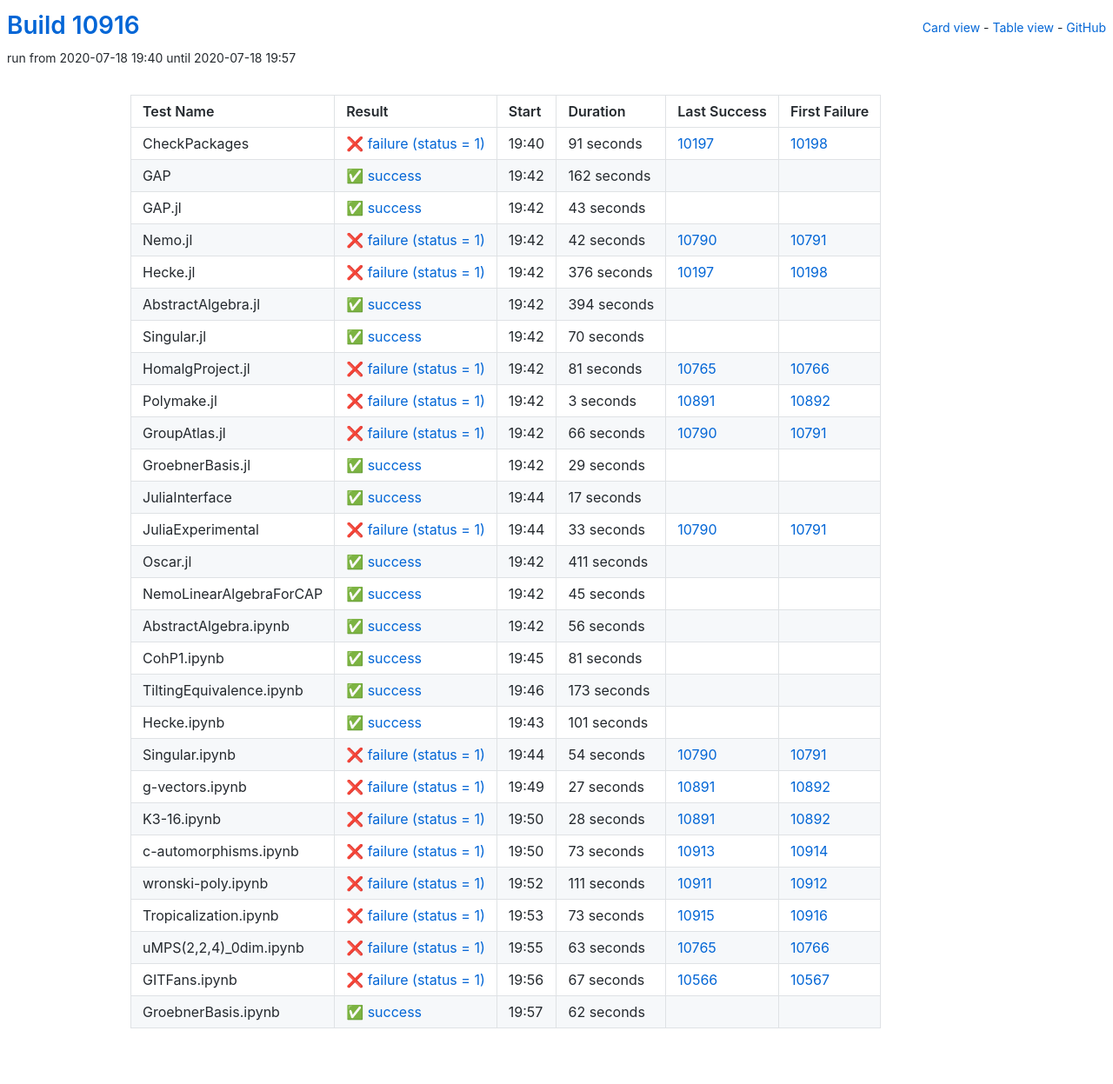
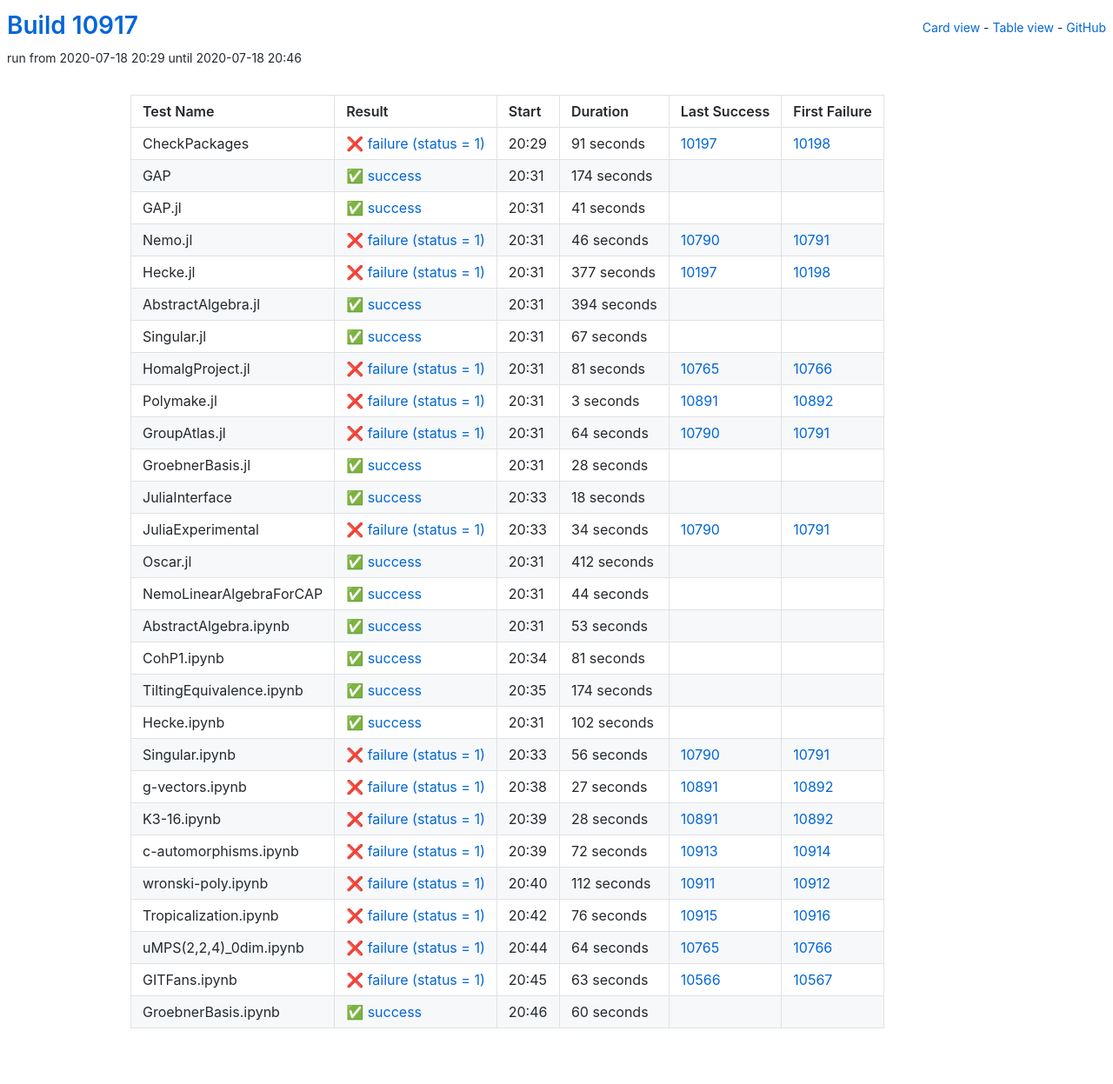
Before and after one commit to oscar-system/oscar-ci-status, a Jekyll site: the page built from table.html, in a window 1280 px wide. Shown: the whole page at 87% size. Built offline with Jekyll 4.4.1, drawn with Linux system fonts in a browser that asks for light colours.

Commit message:
Build #10917

```diff
--- a/_data/ci.yml
+++ b/_data/ci.yml
@@ -1,6 +1,6 @@
 ---
-build: 10916
-build_url: https://oscarci.mathematik.uni-kl.de/job/oscar/10916/
+build: 10917
+build_url: https://oscarci.mathematik.uni-kl.de/job/oscar/10917/
 job: oscar
 organization: oscar-system
 repo: oscar-ci-status
@@ -8,8 +8,8 @@ repourl: https://github.com/oscar-system/oscar-ci-status
 tests:
 - name: CheckPackages
   id: checkpackages
-  log: https://oscarci.mathematik.uni-kl.de/job/oscar/10916/artifact/logs/build-10916/CheckPackages.log
-  start: 2020-07-18 19:40
+  log: https://oscarci.mathematik.uni-kl.de/job/oscar/10917/artifact/logs/build-10917/CheckPackages.log
+  start: 2020-07-18 20:29
   success: false
   exitcode: 1
   status: failure
@@ -20,56 +20,56 @@ tests:
   first_failure_url: https://oscarci.mathematik.uni-kl.de/job/oscar/10198/
 - name: GAP
   id: gap
-  log: https://oscarci.mathematik.uni-kl.de/job/oscar/10916/artifact/logs/build-10916/GAP.log
-  start: 2020-07-18 19:42
+  log: https://oscarci.mathematik.uni-kl.de/job/oscar/10917/artifact/logs/build-10917/GAP.log
+  start: 2020-07-18 20:31
   success: true
   exitcode: 0
   status: success
-  duration: 162
+  duration: 174
   last_success: false
   last_success_url:
   first_failure: false
   first_failure_url:
 - name: GAP.jl
   id: gap-jl
-  log: https://oscarci.mathematik.uni-kl.de/job/oscar/10916/artifact/logs/build-10916/GAP.jl.log
-  start: 2020-07-18 19:42
+  log: https://oscarci.mathematik.uni-kl.de/job/oscar/10917/artifact/logs/build-10917/GAP.jl.log
+  start: 2020-07-18 20:31
   success: true
   exitcode: 0
   status: success
-  duration: 43
+  duration: 41
   last_success: false
   last_success_url:
   first_failure: false
   first_failure_url:
 - name: Nemo.jl
   id: nemo-jl
-  log: https://oscarci.mathematik.uni-kl.de/job/oscar/10916/artifact/logs/build-10916/Nemo.jl.log
-  start: 2020-07-18 19:42
+  log: https://oscarci.mathematik.uni-kl.de/job/oscar/10917/artifact/logs/build-10917/Nemo.jl.log
+  start: 2020-07-18 20:31
   success: false
   exitcode: 1
   status: failure
-  duration: 42
+  duration: 46
   last_success: 10790
   last_success_url: https://oscarci.mathematik.uni-kl.de/job/oscar/10790/
   first_failure: 10791
   first_failure_url: https://oscarci.mathematik.uni-kl.de/job/oscar/10791/
 - name: Hecke.jl
   id: hecke-jl
-  log: https://oscarci.mathematik.uni-kl.de/job/oscar/10916/artifact/logs/build-10916/Hecke.jl.log
-  start: 2020-07-18 19:42
+  log: https://oscarci.mathematik.uni-kl.de/job/oscar/10917/artifact/logs/build-10917/Hecke.jl.log
+  start: 2020-07-18 20:31
   success: false
   exitcode: 1
   status: failure
-  duration: 376
+  duration: 377
   last_success: 10197
   last_success_url: https://oscarci.mathematik.uni-kl.de/job/oscar/10197/
   first_failure: 10198
   first_failure_url: https://oscarci.mathematik.uni-kl.de/job/oscar/10198/
 - name: AbstractAlgebra.jl
   id: abstractalgebra-jl
-  log: https://oscarci.mathematik.uni-kl.de/job/oscar/10916/artifact/logs/build-10916/AbstractAlgebra.jl.log
-  start: 2020-07-18 19:42
+  log: https://oscarci.mathematik.uni-kl.de/job/oscar/10917/artifact/logs/build-10917/AbstractAlgebra.jl.log
+  start: 2020-07-18 20:31
   success: true
   exitcode: 0
   status: success
@@ -80,20 +80,20 @@ tests:
   first_failure_url:
 - name: Singular.jl
   id: singular-jl
-  log: https://oscarci.mathematik.uni-kl.de/job/oscar/10916/artifact/logs/build-10916/Singular.jl.log
-  start: 2020-07-18 19:42
+  log: https://oscarci.mathematik.uni-kl.de/job/oscar/10917/artifact/logs/build-10917/Singular.jl.log
+  start: 2020-07-18 20:31
   success: true
   exitcode: 0
   status: success
-  duration: 70
+  duration: 67
   last_success: false
   last_success_url:
   first_failure: false
   first_failure_url:
 - name: HomalgProject.jl
   id: homalgproject-jl
-  log: https://oscarci.mathematik.uni-kl.de/job/oscar/10916/artifact/logs/build-10916/HomalgProject.jl.log
-  start: 2020-07-18 19:42
+  log: https://oscarci.mathematik.uni-kl.de/job/oscar/10917/artifact/logs/build-10917/HomalgProject.jl.log
+  start: 2020-07-18 20:31
   success: false
   exitcode: 1
   status: failure
@@ -104,8 +104,8 @@ tests:
   first_failure_url: https://oscarci.mathematik.uni-kl.de/job/oscar/10766/
 - name: Polymake.jl
   id: polymake-jl
-  log: https://oscarci.mathematik.uni-kl.de/job/oscar/10916/artifact/logs/build-10916/Polymake.jl.log
-  start: 2020-07-18 19:42
+  log: https://oscarci.mathematik.uni-kl.de/job/oscar/10917/artifact/logs/build-10917/Polymake.jl.log
+  start: 2020-07-18 20:31
   success: false
   exitcode: 1
   status: failure
@@ -116,92 +116,92 @@ tests:
   first_failure_url: https://oscarci.mathematik.uni-kl.de/job/oscar/10892/
 - name: GroupAtlas.jl
   id: groupatlas-jl
-  log: https://oscarci.mathematik.uni-kl.de/job/oscar/10916/artifact/logs/build-10916/GroupAtlas.jl.log
-  start: 2020-07-18 19:42
+  log: https://oscarci.mathematik.uni-kl.de/job/oscar/10917/artifact/logs/build-10917/GroupAtlas.jl.log
+  start: 2020-07-18 20:31
   success: false
   exitcode: 1
   status: failure
-  duration: 66
+  duration: 64
   last_success: 10790
   last_success_url: https://oscarci.mathematik.uni-kl.de/job/oscar/10790/
   first_failure: 10791
   first_failure_url: https://oscarci.mathematik.uni-kl.de/job/oscar/10791/
 - name: GroebnerBasis.jl
   id: groebnerbasis-jl
-  log: https://oscarci.mathematik.uni-kl.de/job/oscar/10916/artifact/logs/build-10916/GroebnerBasis.jl.log
-  start: 2020-07-18 19:42
+  log: https://oscarci.mathematik.uni-kl.de/job/oscar/10917/artifact/logs/build-10917/GroebnerBasis.jl.log
+  start: 2020-07-18 20:31
   success: true
   exitcode: 0
   status: success
-  duration: 29
+  duration: 28
   last_success: false
   last_success_url:
   first_failure: false
   first_failure_url:
 - name: JuliaInterface
   id: juliainterface
-  log: https://oscarci.mathematik.uni-kl.de/job/oscar/10916/artifact/logs/build-10916/JuliaInterface.log
-  start: 2020-07-18 19:44
+  log: https://oscarci.mathematik.uni-kl.de/job/oscar/10917/artifact/logs/build-10917/JuliaInterface.log
+  start: 2020-07-18 20:33
   success: true
   exitcode: 0
   status: success
-  duration: 17
+  duration: 18
   last_success: false
   last_success_url:
   first_failure: false
   first_failure_url:
 - name: JuliaExperimental
   id: juliaexperimental
-  log: https://oscarci.mathematik.uni-kl.de/job/oscar/10916/artifact/logs/build-10916/JuliaExperimental.log
-  start: 2020-07-18 19:44
+  log: https://oscarci.mathematik.uni-kl.de/job/oscar/10917/artifact/logs/build-10917/JuliaExperimental.log
+  start: 2020-07-18 20:33
   success: false
   exitcode: 1
   status: failure
-  duration: 33
+  duration: 34
   last_success: 10790
   last_success_url: https://oscarci.mathematik.uni-kl.de/job/oscar/10790/
   first_failure: 10791
   first_failure_url: https://oscarci.mathematik.uni-kl.de/job/oscar/10791/
 - name: Oscar.jl
   id: oscar-jl
-  log: https://oscarci.mathematik.uni-kl.de/job/oscar/10916/artifact/logs/build-10916/Oscar.jl.log
-  start: 2020-07-18 19:42
+  log: https://oscarci.mathematik.uni-kl.de/job/oscar/10917/artifact/logs/build-10917/Oscar.jl.log
+  start: 2020-07-18 20:31
   success: true
   exitcode: 0
   status: success
-  duration: 411
+  duration: 412
   last_success: false
   last_success_url:
   first_failure: false
   first_failure_url:
 - name: NemoLinearAlgebraForCAP
   id: nemolinearalgebraforcap
-  log: https://oscarci.mathematik.uni-kl.de/job/oscar/10916/artifact/logs/build-10916/NemoLinearAlgebraForCAP.log
-  start: 2020-07-18 19:42
+  log: https://oscarci.mathematik.uni-kl.de/job/oscar/10917/artifact/logs/build-10917/NemoLinearAlgebraForCAP.log
+  start: 2020-07-18 20:31
   success: true
   exitcode: 0
   status: success
-  duration: 45
+  duration: 44
   last_success: false
   last_success_url:
   first_failure: false
   first_failure_url:
 - name: AbstractAlgebra.ipynb
   id: abstractalgebra-ipynb
-  log: https://oscarci.mathematik.uni-kl.de/job/oscar/10916/artifact/logs/build-10916/AbstractAlgebra.ipynb.log
-  start: 2020-07-18 19:42
+  log: https://oscarci.mathematik.uni-kl.de/job/oscar/10917/artifact/logs/build-10917/AbstractAlgebra.ipynb.log
+  start: 2020-07-18 20:31
   success: true
   exitcode: 0
   status: success
-  duration: 56
+  duration: 53
   last_success: false
   last_success_url:
   first_failure: false
   first_failure_url:
 - name: CohP1.ipynb
   id: cohp1-ipynb
-  log: https://oscarci.mathematik.uni-kl.de/job/oscar/10916/artifact/logs/build-10916/CohP1.ipynb.log
-  start: 2020-07-18 19:45
+  log: https://oscarci.mathematik.uni-kl.de/job/oscar/10917/artifact/logs/build-10917/CohP1.ipynb.log
+  start: 2020-07-18 20:34
   success: true
   exitcode: 0
   status: success
@@ -212,44 +212,44 @@ tests:
   first_failure_url:
 - name: TiltingEquivalence.ipynb
   id: tiltingequivalence-ipynb
-  log: https://oscarci.mathematik.uni-kl.de/job/oscar/10916/artifact/logs/build-10916/TiltingEquivalence.ipynb.log
-  start: 2020-07-18 19:46
+  log: https://oscarci.mathematik.uni-kl.de/job/oscar/10917/artifact/logs/build-10917/TiltingEquivalence.ipynb.log
+  start: 2020-07-18 20:35
   success: true
   exitcode: 0
   status: success
-  duration: 173
+  duration: 174
   last_success: false
   last_success_url:
   first_failure: false
   first_failure_url:
 - name: Hecke.ipynb
   id: hecke-ipynb
-  log: https://oscarci.mathematik.uni-kl.de/job/oscar/10916/artifact/logs/build-10916/Hecke.ipynb.log
-  start: 2020-07-18 19:43
+  log: https://oscarci.mathematik.uni-kl.de/job/oscar/10917/artifact/logs/build-10917/Hecke.ipynb.log
+  start: 2020-07-18 20:31
   success: true
   exitcode: 0
   status: success
-  duration: 101
+  duration: 102
   last_success: false
   last_success_url:
   first_failure: false
   first_failure_url:
 - name: Singular.ipynb
   id: singular-ipynb
-  log: https://oscarci.mathematik.uni-kl.de/job/oscar/10916/artifact/logs/build-10916/Singular.ipynb.log
-  start: 2020-07-18 19:44
+  log: https://oscarci.mathematik.uni-kl.de/job/oscar/10917/artifact/logs/build-10917/Singular.ipynb.log
+  start: 2020-07-18 20:33
   success: false
   exitcode: 1
   status: failure
-  duration: 54
+  duration: 56
   last_success: 10790
   last_success_url: https://oscarci.mathematik.uni-kl.de/job/oscar/10790/
   first_failure: 10791
   first_failure_url: https://oscarci.mathematik.uni-kl.de/job/oscar/10791/
 - name: g-vectors.ipynb
   id: g-vectors-ipynb
-  log: https://oscarci.mathematik.uni-kl.de/job/oscar/10916/artifact/logs/build-10916/g-vectors.ipynb.log
-  start: 2020-07-18 19:49
+  log: https://oscarci.mathematik.uni-kl.de/job/oscar/10917/artifact/logs/build-10917/g-vectors.ipynb.log
+  start: 2020-07-18 20:38
   success: false
   exitcode: 1
   status: failure
@@ -260,8 +260,8 @@ tests:
   first_failure_url: https://oscarci.mathematik.uni-kl.de/job/oscar/10892/
 - name: K3-16.ipynb
   id: k3-16-ipynb
-  log: https://oscarci.mathematik.uni-kl.de/job/oscar/10916/artifact/logs/build-10916/K3-16.ipynb.log
-  start: 2020-07-18 19:50
+  log: https://oscarci.mathematik.uni-kl.de/job/oscar/10917/artifact/logs/build-10917/K3-16.ipynb.log
+  start: 2020-07-18 20:39
   success: false
   exitcode: 1
   status: failure
@@ -272,72 +272,72 @@ tests:
   first_failure_url: https://oscarci.mathematik.uni-kl.de/job/oscar/10892/
 - name: c-automorphisms.ipynb
   id: c-automorphisms-ipynb
-  log: https://oscarci.mathematik.uni-kl.de/job/oscar/10916/artifact/logs/build-10916/c-automorphisms.ipynb.log
-  start: 2020-07-18 19:50
+  log: https://oscarci.mathematik.uni-kl.de/job/oscar/10917/artifact/logs/build-10917/c-automorphisms.ipynb.log
+  start: 2020-07-18 20:39
   success: false
   exitcode: 1
   status: failure
-  duration: 73
+  duration: 72
   last_success: 10913
   last_success_url: https://oscarci.mathematik.uni-kl.de/job/oscar/10913/
   first_failure: 10914
   first_failure_url: https://oscarci.mathematik.uni-kl.de/job/oscar/10914/
 - name: wronski-poly.ipynb
   id: wronski-poly-ipynb
-  log: https://oscarci.mathematik.uni-kl.de/job/oscar/10916/artifact/logs/build-10916/wronski-poly.ipynb.log
-  start: 2020-07-18 19:52
+  log: https://oscarci.mathematik.uni-kl.de/job/oscar/10917/artifact/logs/build-10917/wronski-poly.ipynb.log
+  start: 2020-07-18 20:40
   success: false
   exitcode: 1
   status: failure
-  duration: 111
+  duration: 112
   last_success: 10911
   last_success_url: https://oscarci.mathematik.uni-kl.de/job/oscar/10911/
   first_failure: 10912
   first_failure_url: https://oscarci.mathematik.uni-kl.de/job/oscar/10912/
 - name: Tropicalization.ipynb
   id: tropicalization-ipynb
-  log: https://oscarci.mathematik.uni-kl.de/job/oscar/10916/artifact/logs/build-10916/Tropicalization.ipynb.log
-  start: 2020-07-18 19:53
+  log: https://oscarci.mathematik.uni-kl.de/job/oscar/10917/artifact/logs/build-10917/Tropicalization.ipynb.log
+  start: 2020-07-18 20:42
   success: false
   exitcode: 1
   status: failure
-  duration: 73
+  duration: 76
   last_success: 10915
   last_success_url: https://oscarci.mathematik.uni-kl.de/job/oscar/10915/
   first_failure: 10916
   first_failure_url: https://oscarci.mathematik.uni-kl.de/job/oscar/10916/
 - name: uMPS(2,2,4)_0dim.ipynb
   id: umps-2-2-4-0dim-ipynb
-  log: https://oscarci.mathematik.uni-kl.de/job/oscar/10916/artifact/logs/build-10916/uMPS-2-2-4-_0dim.ipynb.log
-  start: 2020-07-18 19:55
+  log: https://oscarci.mathematik.uni-kl.de/job/oscar/10917/artifact/logs/build-10917/uMPS-2-2-4-_0dim.ipynb.log
+  start: 2020-07-18 20:44
   success: false
   exitcode: 1
   status: failure
-  duration: 63
+  duration: 64
   last_success: 10765
   last_success_url: https://oscarci.mathematik.uni-kl.de/job/oscar/10765/
   first_failure: 10766
   first_failure_url: https://oscarci.mathematik.uni-kl.de/job/oscar/10766/
 - name: GITFans.ipynb
   id: gitfans-ipynb
-  log: https://oscarci.mathematik.uni-kl.de/job/oscar/10916/artifact/logs/build-10916/GITFans.ipynb.log
-  start: 2020-07-18 19:56
+  log: https://oscarci.mathematik.uni-kl.de/job/oscar/10917/artifact/logs/build-10917/GITFans.ipynb.log
+  start: 2020-07-18 20:45
   success: false
   exitcode: 1
   status: failure
-  duration: 67
+  duration: 63
   last_success: 10566
   last_success_url: https://oscarci.mathematik.uni-kl.de/job/oscar/10566/
   first_failure: 10567
   first_failure_url: https://oscarci.mathematik.uni-kl.de/job/oscar/10567/
 - name: GroebnerBasis.ipynb
   id: groebnerbasis-ipynb
-  log: https://oscarci.mathematik.uni-kl.de/job/oscar/10916/artifact/logs/build-10916/GroebnerBasis.ipynb.log
-  start: 2020-07-18 19:57
+  log: https://oscarci.mathematik.uni-kl.de/job/oscar/10917/artifact/logs/build-10917/GroebnerBasis.ipynb.log
+  start: 2020-07-18 20:46
   success: true
   exitcode: 0
   status: success
-  duration: 62
+  duration: 60
   last_success: false
   last_success_url:
   first_failure: false
```
Also changed, not shown: README.md.
